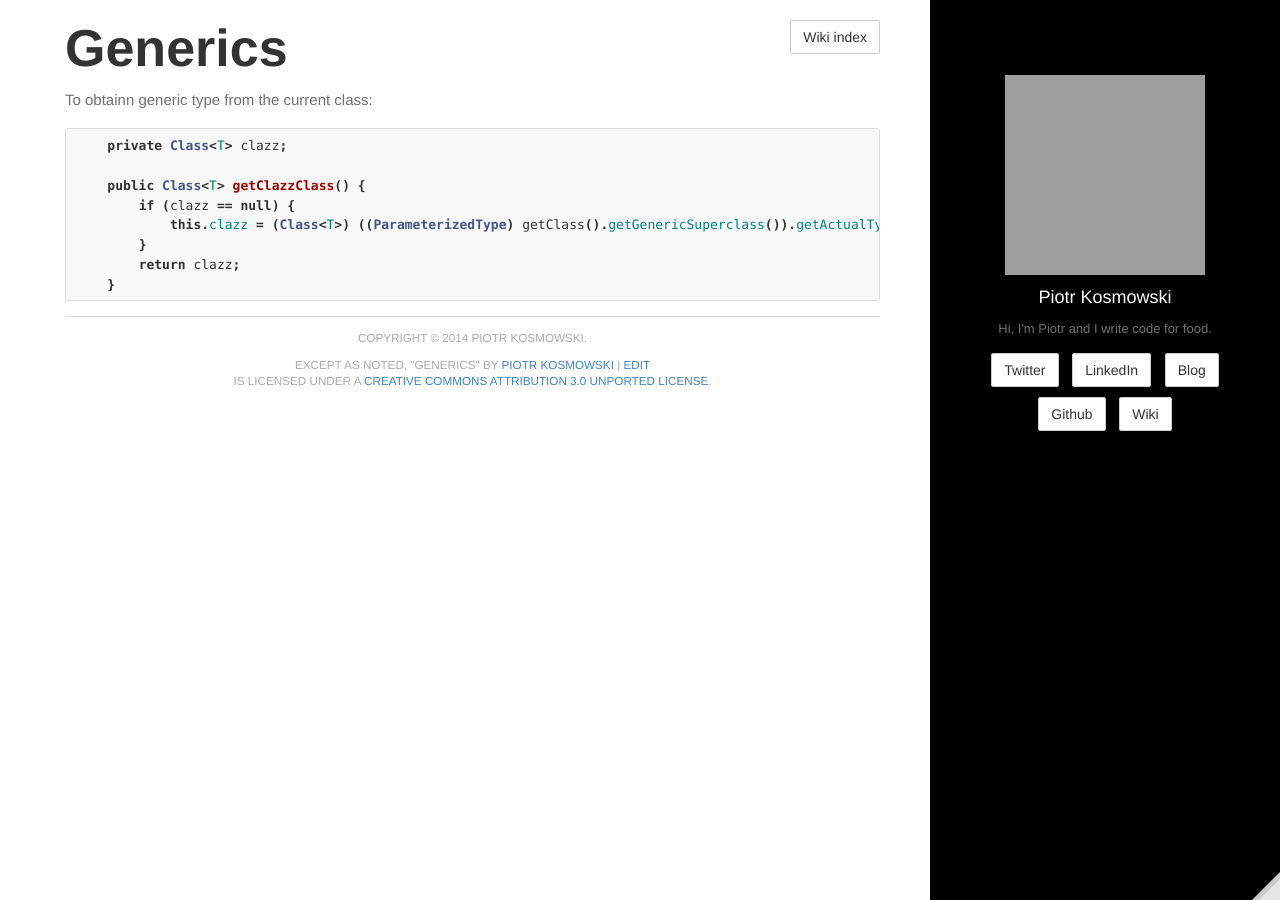
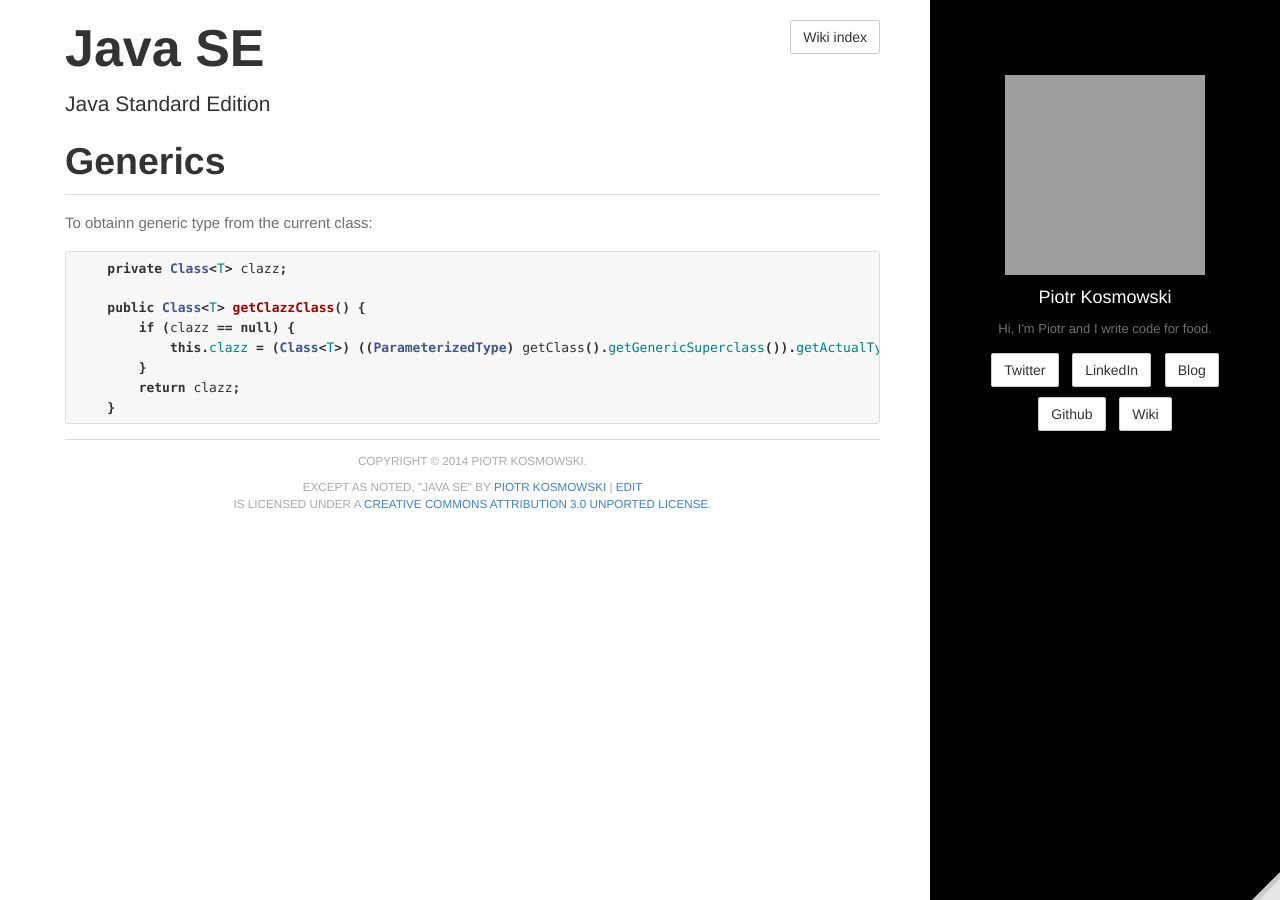
Before and after one commit to kospiotr/kospiotr.github.io, a Jekyll site: the page built from wiki/java-standard-edition.md, in a window 1280 px wide. Built offline with Jekyll 4.4.1, drawn with Linux system fonts in a browser that asks for light colours; Markdown is read by kramdown in place of the engine named in the settings; grey boxes are pictures that could not be loaded.

Commit message:
Update and rename generics.md to java-standard-edition.md

````diff
--- a/wiki/generics.md
+++ b/wiki/java-standard-edition.md
@@ -1,9 +1,13 @@
 ---
 layout: wiki
-title: Generics
+title: Java SE
 comments: false
+description: Java Standard Edition
 editurl: wiki/generics.md
 ---
+
+#Generics
+
 To obtainn generic type from the current class:
 
 ```java
````
